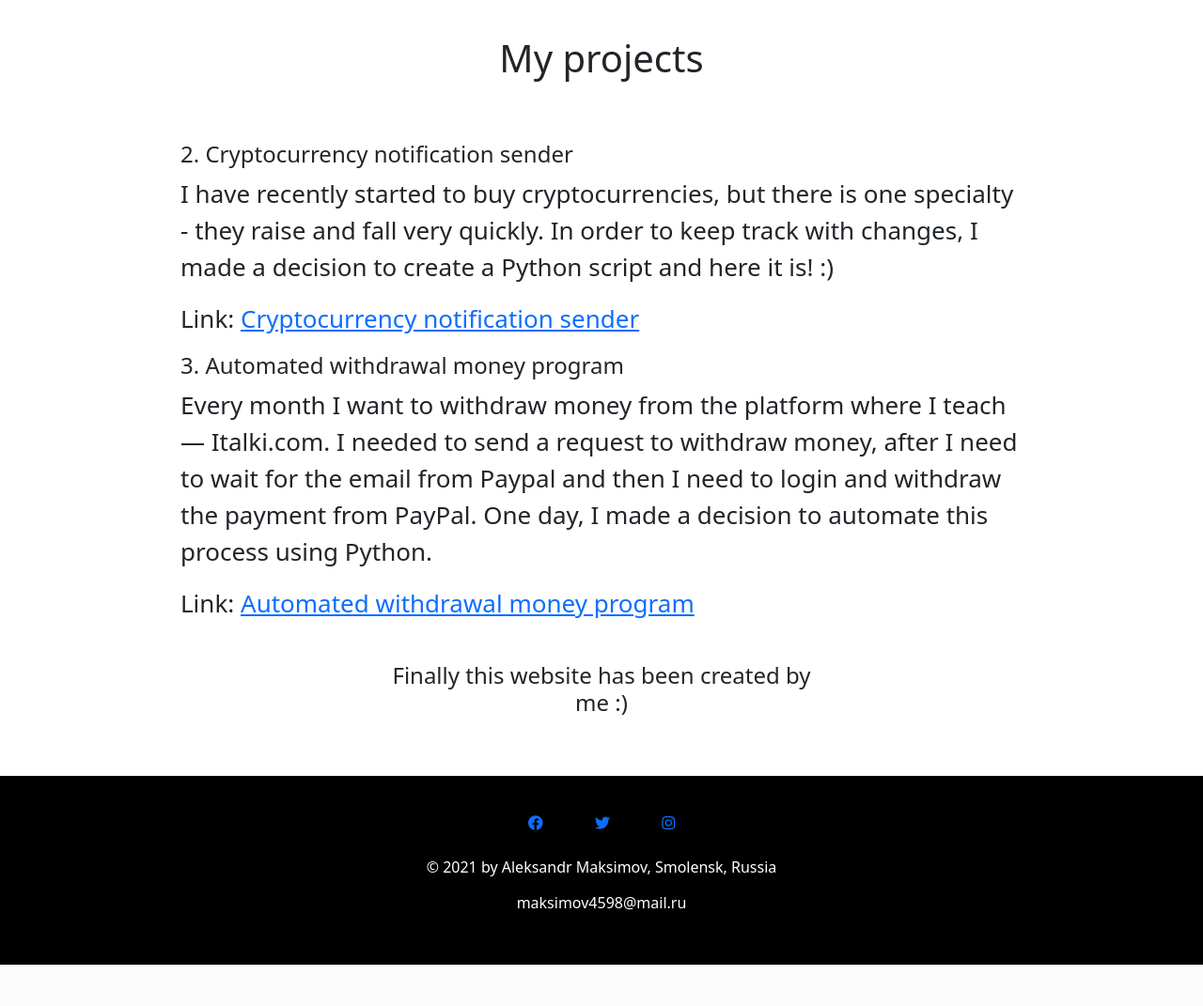
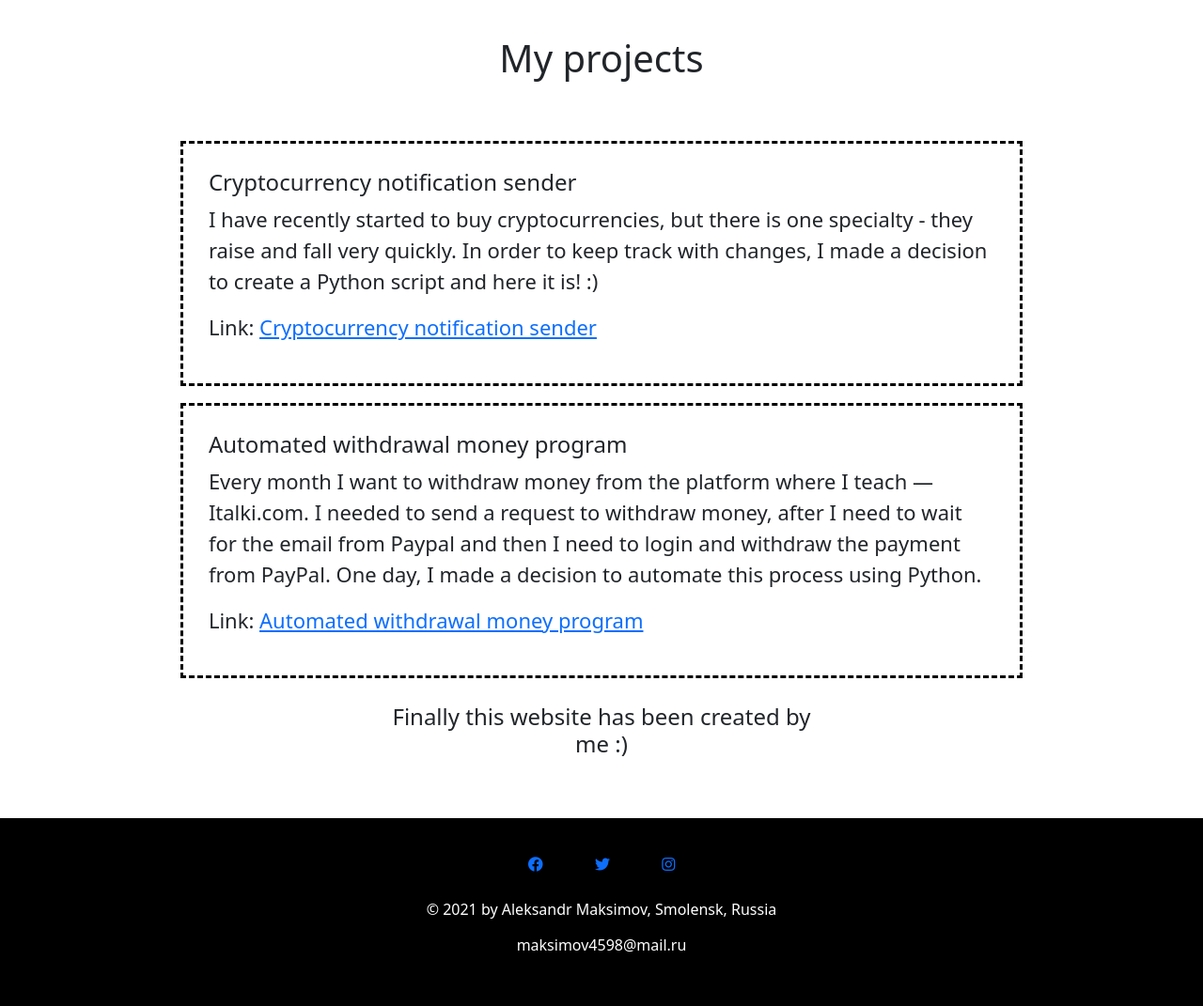
Before and after one commit to AlexMaksimov98/portfolio_website, a Flask app: page /projects in a window 1280 px wide. Shown: the part 56-1127 px from the top of the page at 94% size. Before the commit the page ends 1083 px from the top, so only its background shows below. Run offline with Flask 2, Linux system fonts and the light colour scheme; data comes from the database, SQL or seed files in the repository; both versions use the stored data as it was after the commit; some libraries are stand-ins or nearby versions.

Commit message:
Change projects.html

```diff
--- a/static/styles.css
+++ b/static/styles.css
@@ -43,9 +43,15 @@ nav {
 
 /* Projects Page */
 
+.projects {
+    margin: 5% 15%;
+    font-size: 22px;
+}
+
 .project {
-    margin: 5% 15%;
-    font-size: 26px;
+    padding: 3%;
+    border: dashed black;
+    margin-top: 2%;
 }
 
 /* Contact Page */
--- a/templates/projects.html
+++ b/templates/projects.html
@@ -6,11 +6,13 @@
 
 {% block content %}
 <h1 class="title">My projects</h1>
-<div class="project">
+<div class="projects">
     {% for project in projects %}
-        <h4>{{ project.id }}. {{ project.title }}</h4>
+    <div class="project">
+        <h4>{{ project.title }}</h4>
         <p>{{ project.description }}</p>
         <p>Link: <a href="{{ project.link }}">{{ project.title }}</a></p>
+    </div>
     {% endfor %}
     <h4 class="title">Finally this website has been created by me :)</h4>
 </div>
```
Also changed, not shown: messages.db.
